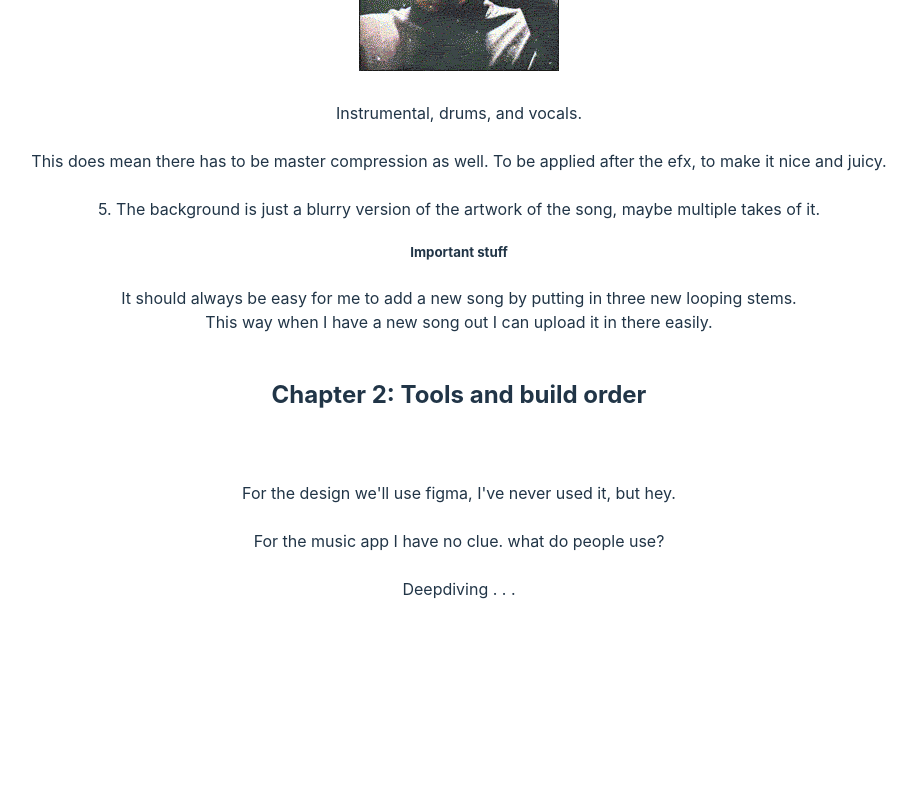
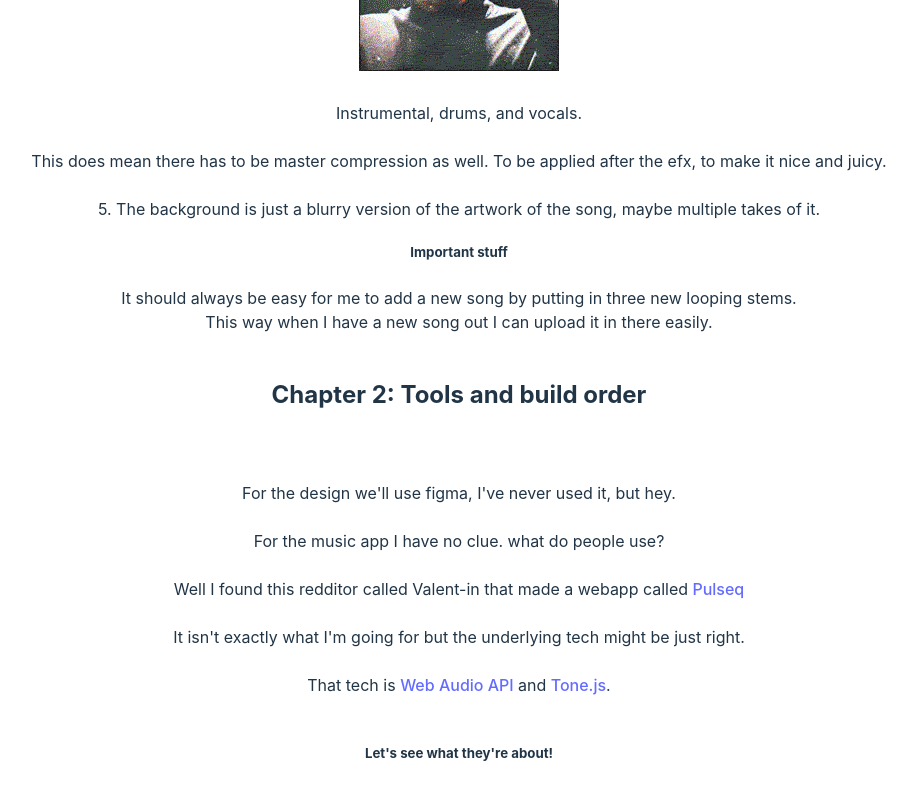
Before and after one commit to TedderGoGetter/Teddyrobzdotcom, a React (Vite) app: page / in a window 1280 px wide. Shown: the part 1849-2649 px from the top of the page, without its empty margins (181-1098 px from the left). Before the commit the page ends 2482 px from the top, so only its background shows below. Built offline with nearby package versions, Linux system fonts and the light colour scheme.

Commit message:
tools found out

```diff
--- a/src/Plan.jsx
+++ b/src/Plan.jsx
@@ -95,7 +95,18 @@ function Plan() {
             <br></br><br></br>
             For the music app I have no clue. what do people use?
             <br></br><br></br>
-            Deepdiving . . .
+            Well I found this redditor called Valent-in that made a webapp called
+            <a href='https://valent-in.github.io/pulseq/' target='_blank'> Pulseq </a>
+            <br></br><br></br>
+            It isn't exactly what I'm going for but the underlying tech might be just right.
+            <br></br><br></br>
+            That tech is <a href='https://developer.mozilla.org/en-US/docs/Web/API/Web_Audio_API' target='_blank'> Web Audio API </a>
+            and <a href='https://tonejs.github.io/' target='_blank'>Tone.js</a>.
+            <br></br><br></br>
+            <h5>Let's see what they're about!</h5>
+            <br></br><br></br>
+
+
 
 
 
```
